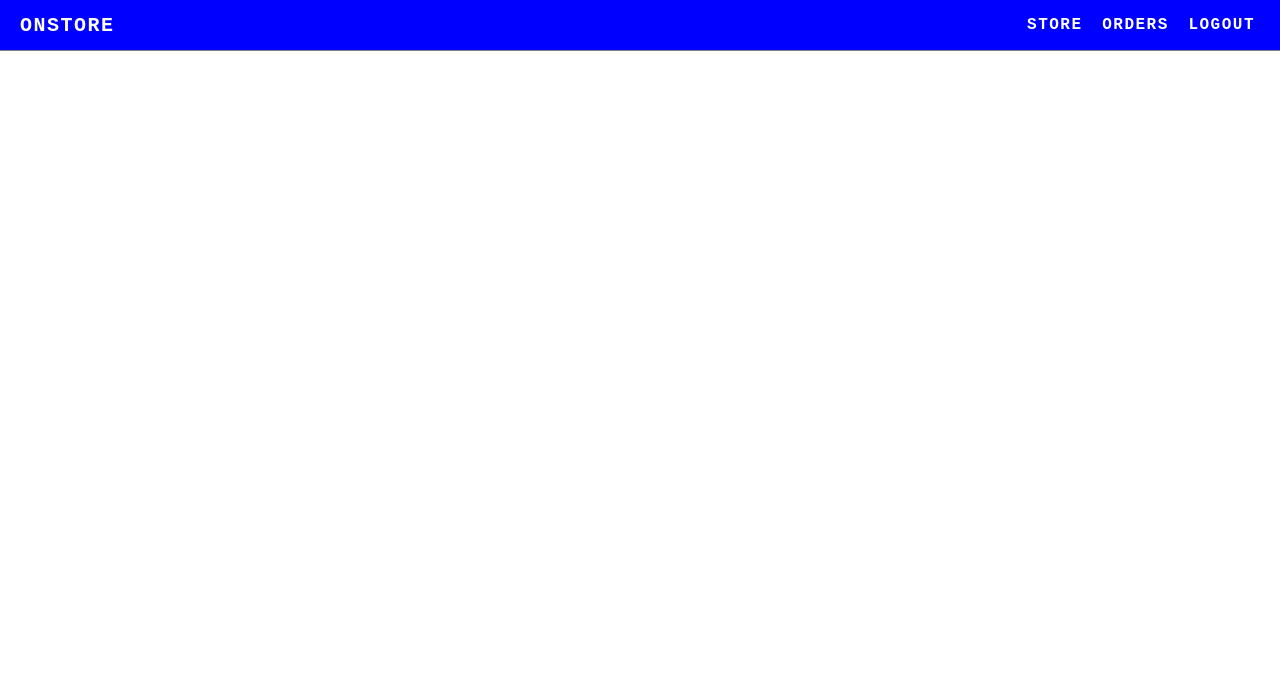
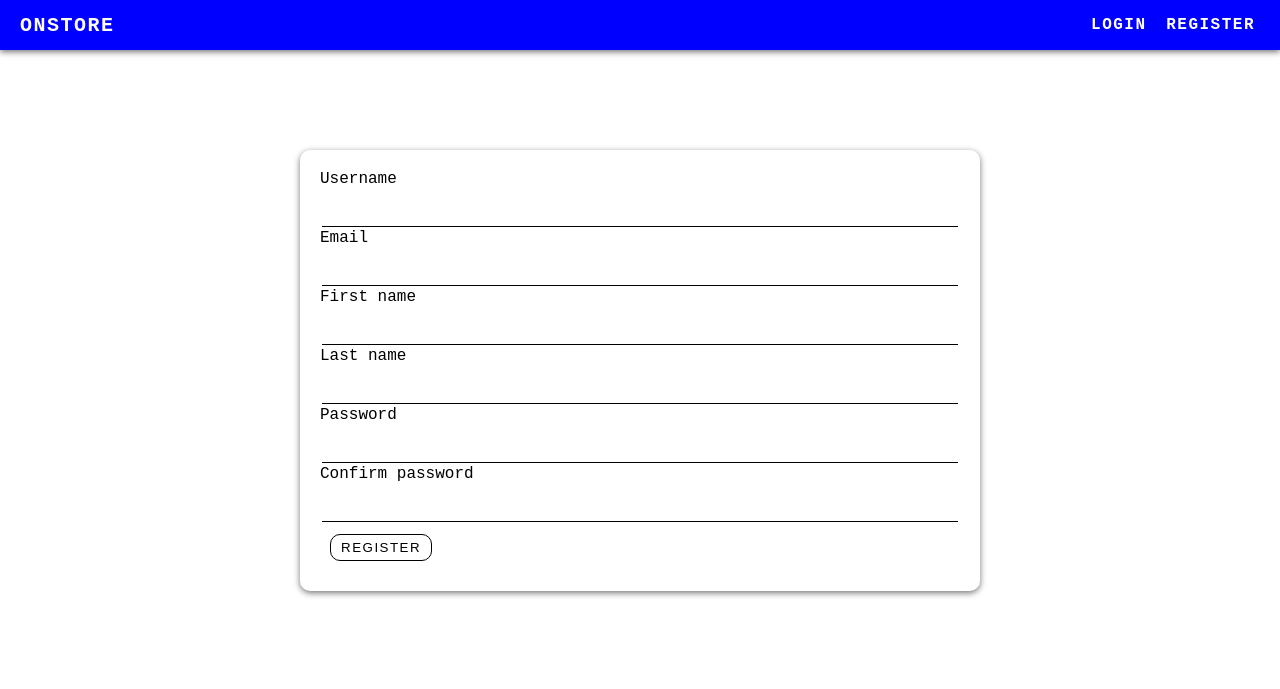
Before and after one commit to ErlJocson/ecommerce, a Django app: page /auth/register/ in a window 1280 px wide. Shown: the top 689 px of the page. Run offline with Django 4.2, Linux system fonts and the light colour scheme.

Commit message:
added forms and designs

```diff
--- a/product/admin.py
+++ b/product/admin.py
@@ -1,5 +1,6 @@
 from django.contrib import admin
-from .models import Product
+from .models import Product, Order
 # Register your models here.
 
 admin.site.register(Product)
+admin.site.register(Order)
--- a/product/models.py
+++ b/product/models.py
@@ -1,3 +1,4 @@
+from email.policy import default
 from itertools import product
 from django.db import models
 from django.contrib.auth.models import User
@@ -7,7 +8,7 @@ class Product(models.Model):
     details = models.TextField()
     price   = models.DecimalField(max_digits=1000, decimal_places=2)
     date    = models.DateTimeField(auto_now_add=True)
-    stock   = models.IntegerField()
+    stock   = models.IntegerField(default=1)
     image   = models.ImageField()
     seller  = models.ForeignKey(User, on_delete=models.CASCADE)
 
--- /dev/null
+++ b/static/auth-form.css
@@ -0,0 +1,42 @@
+.form-container {
+  min-height: 80vh;
+  display: flex;
+  flex-direction: column;
+  justify-content: center;
+}
+
+.auth-container {
+  width: 50%;
+  margin: 0 auto;
+  box-shadow: 0 2px 6px rgb(118, 118, 118);
+  padding: 20px;
+  border-radius: 10px;
+}
+
+.auth-container div {
+  display: flex;
+  flex-direction: column;
+}
+
+.auth-container div input {
+  padding: 10px;
+  letter-spacing: 1.5px;
+  font-size: 14px;
+  border: none;
+  border-bottom: 1px solid black;
+  margin: 2px;
+}
+
+.submit-button {
+  margin: 10px;
+  padding: 5px 10px;
+  background-color: white;
+  border: 1px solid black;
+  border-radius: 10px;
+  text-transform: uppercase;
+  letter-spacing: 1.5px;
+}
+
+.submit-button:hover {
+  background-color: gray;
+}
--- a/static/navigation.css
+++ b/static/navigation.css
@@ -3,8 +3,8 @@ nav {
   display: flex;
   justify-content: space-between;
   align-items: center;
-  border-bottom: 1px solid gray;
   background-color: blue;
+  box-shadow: 0 2px 6px rgb(118, 118, 118);
 }
 
 nav a {
--- a/templates/base.html
+++ b/templates/base.html
@@ -8,14 +8,20 @@
     {% load static %}
     <link rel="stylesheet" href="{% static 'index.css' %}" />
     <link rel="stylesheet" href="{% static 'navigation.css' %}" />
+    <link rel="stylesheet" href="{% static 'auth-form.css' %}" />
   </head>
   <body>
     <nav>
       <a href="{% url 'home' %}" class="nav-brand">onstore</a>
       <div class="nav-items">
+        {% if request.user.is_authenticated %}
         <a href="{% url 'store' %}">store</a>
         <a href="{% url 'order' %}">orders</a>
         <a href="#">logout</a>
+        {% else %}
+        <a href="{% url 'login' %}">login</a>
+        <a href="{% url 'register' %}">register</a>
+        {% endif %}
       </div>
       <div class="burger-button" onclick="burger('burger')">
         <div></div>
@@ -23,9 +29,14 @@
         <div></div>
       </div>
       <div class="burger" id="burger">
+        {% if request.user.is_authenticated %}
         <a href="{% url 'store' %}">store</a>
         <a href="{% url 'order' %}">orders</a>
         <a href="#">logout</a>
+        {% else %}
+        <a href="{% url 'login' %}">login</a>
+        <a href="{% url 'register' %}">register</a>
+        {% endif %}
       </div>
     </nav>
     {% block content %} {% endblock %}
--- a/user/admin.py
+++ b/user/admin.py
@@ -1,5 +1 @@
 from django.contrib import admin
-from .models import UserInfo
-# Register your models here.
-
-admin.site.register(UserInfo)
--- a/user/templates/register_view.html
+++ b/user/templates/register_view.html
@@ -1 +1,34 @@
-{% extends "base.html" %} {% block content %} {% endblock %}
+{% extends "base.html" %} {% block content %}
+
+<div class="form-container">
+  <form method="post" class="auth-container">
+    {% csrf_token %}
+    <div>
+      <label for="">Username</label>
+      <input type="text" />
+    </div>
+    <div>
+      <label for="">Email</label>
+      <input type="text" />
+    </div>
+    <div>
+      <label for="">First name</label>
+      <input type="text" />
+    </div>
+    <div>
+      <label for="">Last name</label>
+      <input type="text" />
+    </div>
+    <div>
+      <label for="">Password</label>
+      <input type="password" />
+    </div>
+    <div>
+      <label for="">Confirm password</label>
+      <input type="password" />
+    </div>
+    <input type="submit" class="submit-button" value="register" />
+  </form>
+</div>
+
+{% endblock %}
```
Also changed, not shown: product/views.py (+10 -4 lines), user/templates/login_view.html (+12 -3 lines), user/urls.py (+4 -4 lines), db.sqlite3, product/migrations/0001_initial.py (added), user/migrations/0001_initial.py (added).
